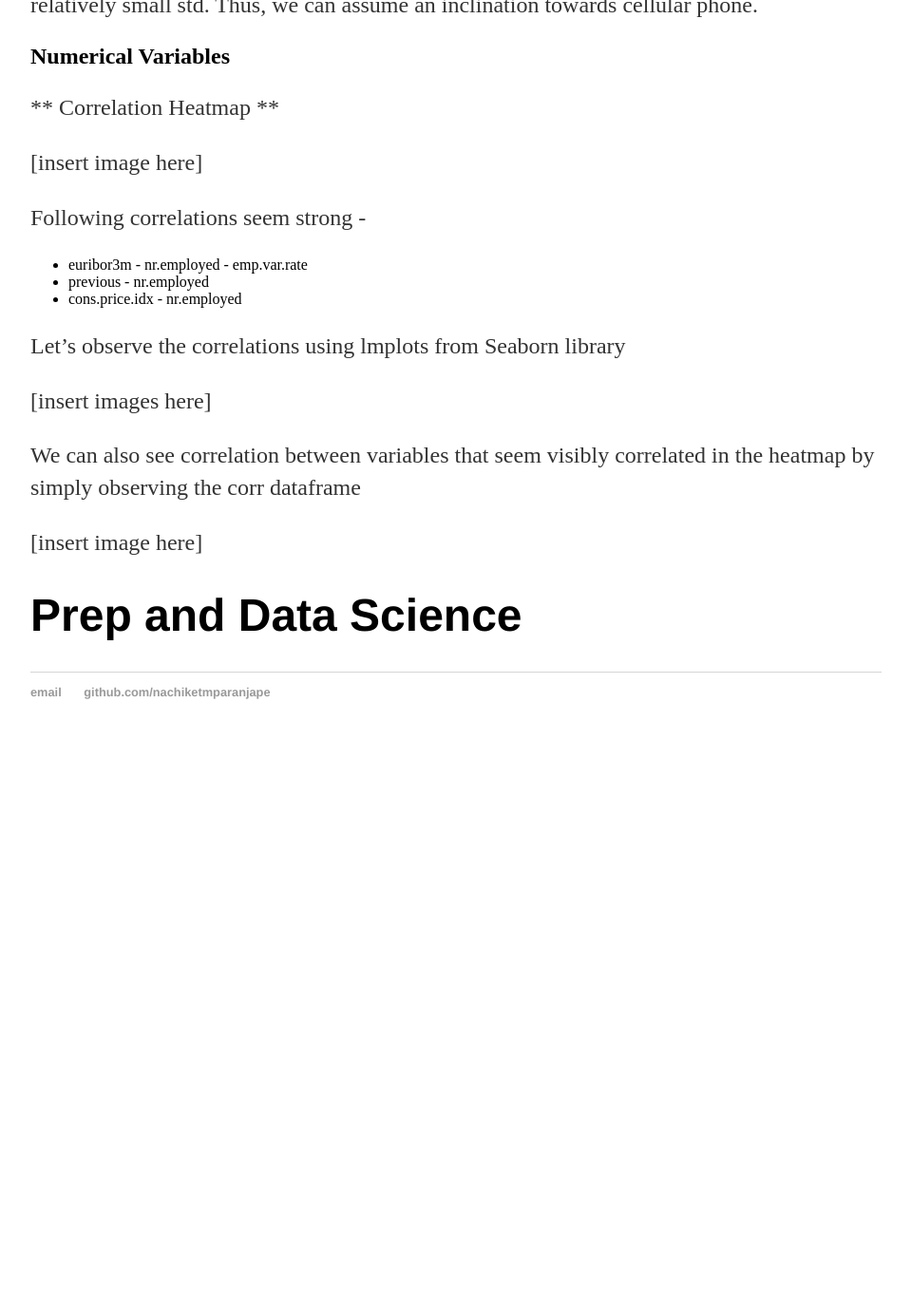
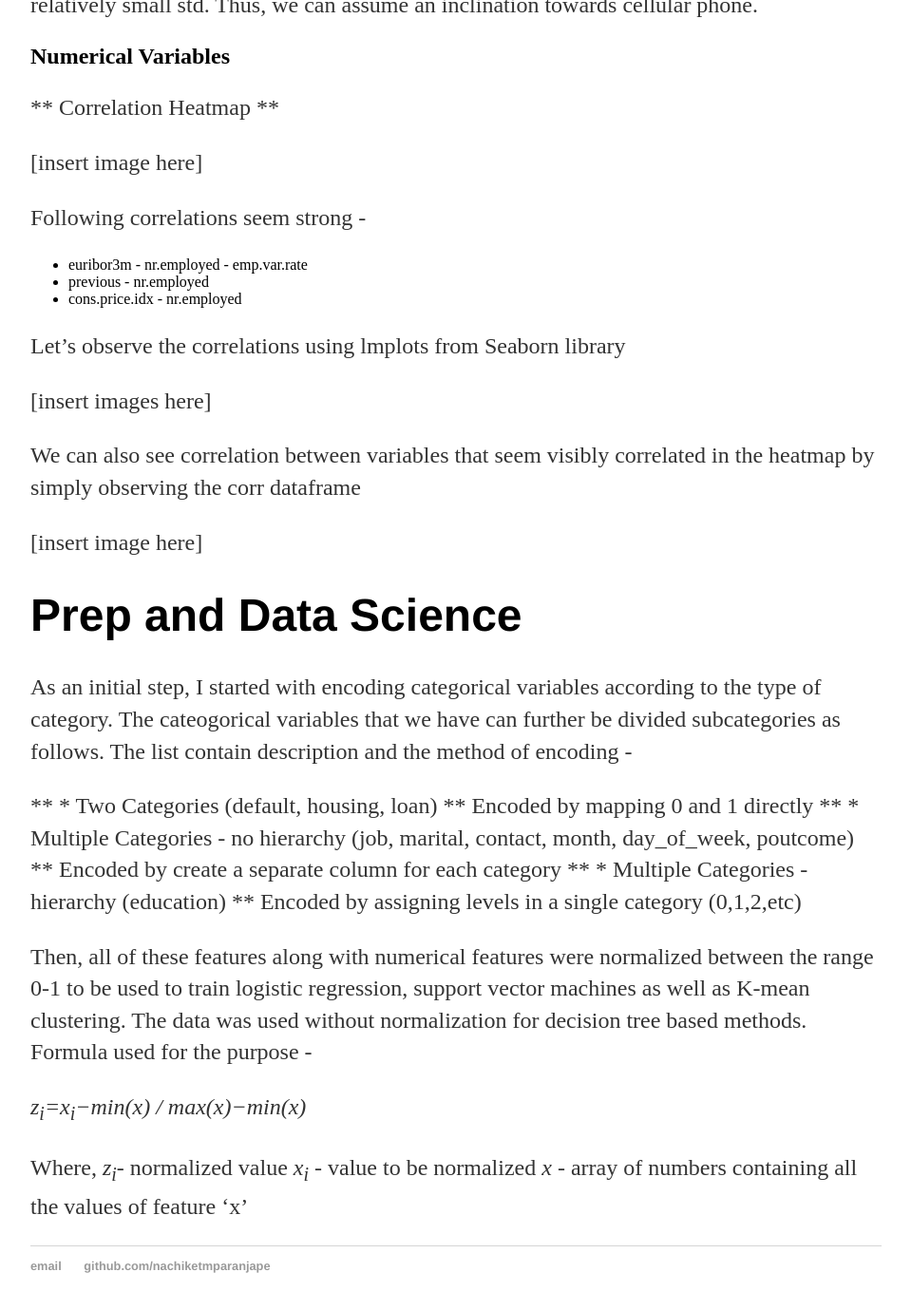
Before and after one commit to nachiketmparanjape2/nachiketmparanjape2.github.io, a Jekyll site: the page built from _posts/2017-08-23-Direct-Marketing-Binary-Prediction.md, in a window 1280 px wide and 1400 px high, scrolled down 3082 px. Shown: the top 1379 px of the window at 95% size, without its empty margins (160-1119 px from the left). Built offline with Jekyll 4.4.1, drawn with Linux system fonts in a browser that asks for light colours; before the commit the page ends 3878 px from its top, so only the background shows below that.

Commit message:
Update 2017-08-23-Direct-Marketing-Binary-Prediction.md

```diff
--- a/_posts/2017-08-23-Direct-Marketing-Binary-Prediction.md
+++ b/_posts/2017-08-23-Direct-Marketing-Binary-Prediction.md
@@ -9,11 +9,11 @@ Note : This [repository](https://github.com/nachiketmparanjape/Bank_UCI) contain
 
 ### Jump to
 
-** [Introduction](#introduction) **
+[Introduction](#introduction)
 
-** [Data Exploration](#data-exploration) **
+[Data Exploration](#data-exploration)
 
-** [Features and Machine Learning](#prep-and-data-science) **
+[Features and Machine Learning](#prep-and-data-science)
 
 
 # Introduction
@@ -95,3 +95,20 @@ We can also see correlation between variables that seem visibly correlated in th
 [insert image here]
 
 # Prep and Data Science
+
+As an initial step, I started with encoding categorical variables according to the type of category. The cateogorical variables that we have can further be divided subcategories as follows. The list contain description and the method of encoding -
+
+** * Two Categories (default, housing, loan) **
+Encoded by mapping 0 and 1 directly
+** * Multiple Categories - no hierarchy (job, marital, contact, month, day_of_week, poutcome) **
+Encoded by create a separate column for each category
+** * Multiple Categories - hierarchy (education) **
+Encoded by assigning levels in a single category (0,1,2,etc)
+
+Then, all of these features along with numerical features were normalized between the range 0-1 to be used to train logistic regression, support vector machines as well as K-mean clustering. The data was used without normalization for decision tree based methods. Formula used for the purpose -
+
+*z<sub>i</sub>=x<sub>i</sub>−min(x) / max(x)−min(x)*
+
+Where, *z<sub>i</sub>*- normalized value
+    *x<sub>i</sub>* - value to be normalized
+    *x* - array of numbers containing all the values of feature 'x'
```
